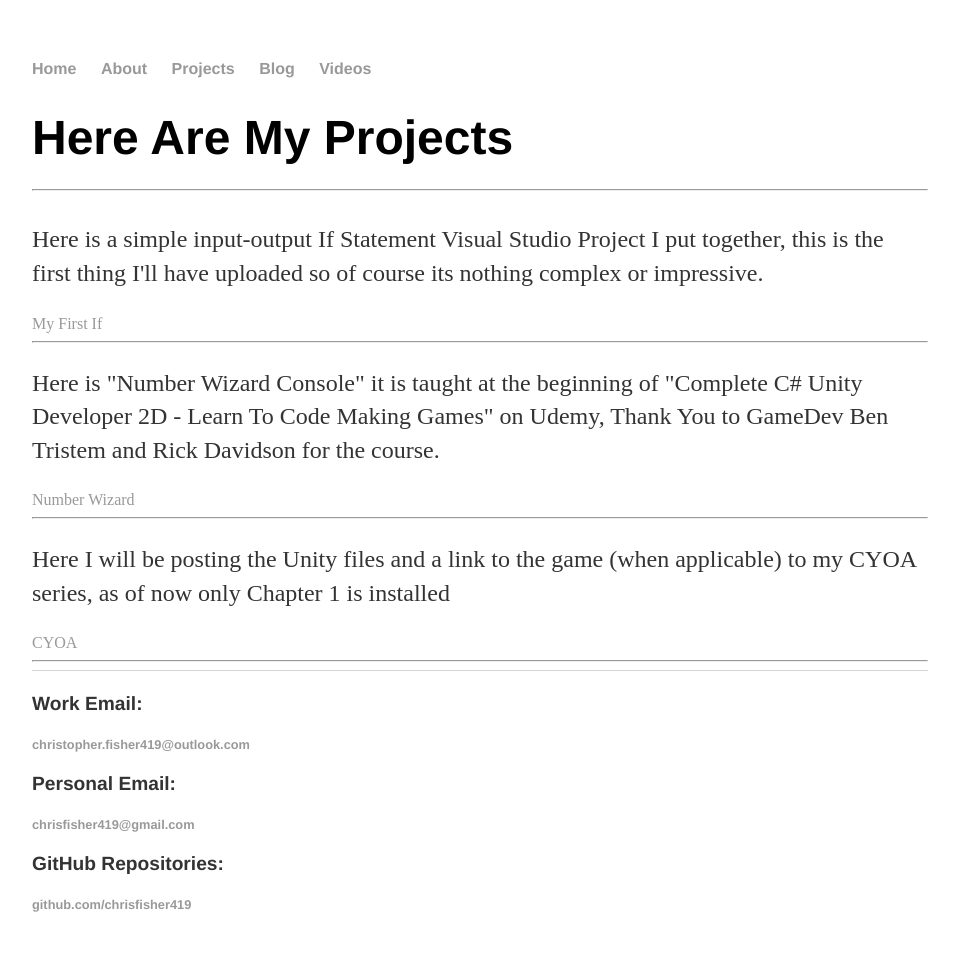
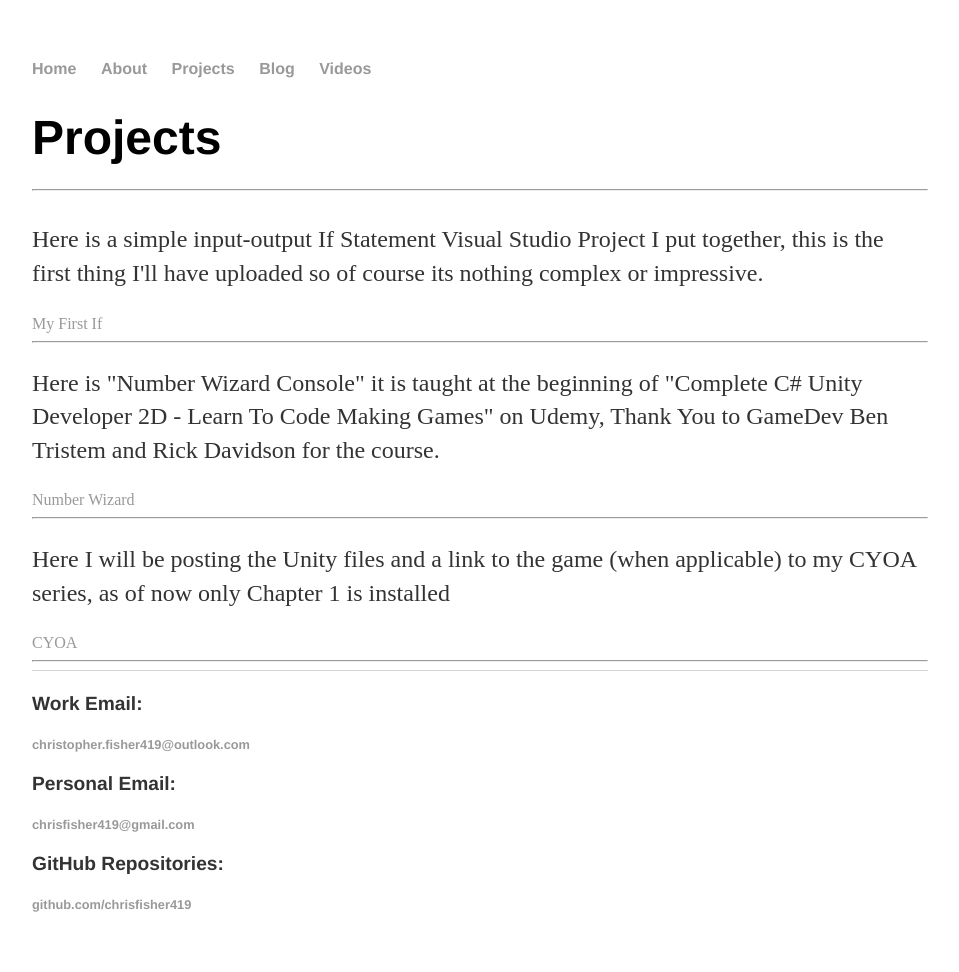
Before and after one commit to chrisfisher419/chrisfisher419.github.io, a Jekyll site: the page built from projects/index.html, in a window 1280 px wide. Shown: the whole page, without its empty margins (160-1119 px from the left). Built offline with Jekyll 4.4.1, drawn with Linux system fonts in a browser that asks for light colours.

Commit message:
Update index.html

```diff
--- a/projects/index.html
+++ b/projects/index.html
@@ -3,7 +3,7 @@ layout: default
 title: Projects
 ---
 <div class="blurb">
-	<h1>Here Are My Projects <hr /></h1>
+	<h1> Projects <hr /></h1>
 	<p>Here is a simple input-output If Statement Visual Studio Project I put together, this is the first thing I'll have uploaded so of course its nothing complex or impressive.</a></p>
 <a href="https://github.com/chrisfisher419/MyFirstIfStatement.git/">My First If</a><hr />
 <p> Here is "Number Wizard Console" it is taught at the beginning of "Complete C# Unity Developer 2D - Learn To Code Making Games" on Udemy, Thank You to GameDev Ben Tristem and Rick Davidson for the course.</p>
```
